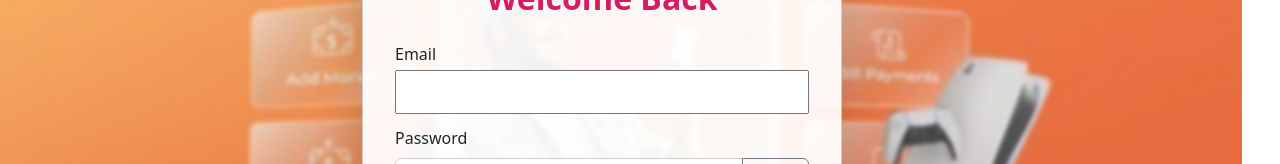
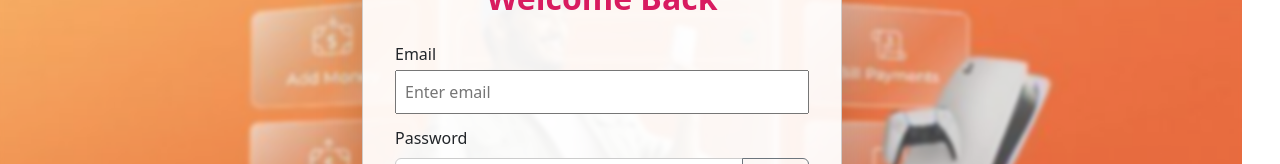
Before and after one commit to Sugam33/mini-ecommerce-project, a React (Vite) app in the folder frontend/: page /login in a window 1280 px wide. Shown: the part 343-507 px from the top of the page. Built offline with nearby package versions, Linux system fonts and the light colour scheme; no server answers.

Commit message:
tweaked signup and login input forms

```diff
--- a/frontend/src/components/InputForm.jsx
+++ b/frontend/src/components/InputForm.jsx
@@ -1,11 +1,12 @@
 import React from 'react';
 
-const InputForm = ({ label, type, value, onChange }) => (
+const InputForm = ({ label, type, value, onChange, placeholder }) => (
   <div style={{ marginBottom: '12px' }}>
     <label>{label}</label>
     <input
       type={type}
       value={value}
+      placeholder={placeholder}
       onChange={(e) => onChange(e.target.value)}
       required
       style={{ width: '100%', padding: '8px', marginTop: '4px' }}
--- a/frontend/src/pages/Login.jsx
+++ b/frontend/src/pages/Login.jsx
@@ -32,7 +32,7 @@ const Login = () => {
       <div className="card shadow-lg">
         <h2 className="text-center mb-4">Welcome Back</h2>
         <form onSubmit={handleSubmit}>
-          <InputForm label="Email" type="email" value={email} onChange={setEmail} />
+          <InputForm label="Email" type="email" value={email} onChange={setEmail} placeholder="Enter email" />
 
           <div className="mb-3">
             <label className="form-label">Password</label>
--- a/frontend/src/pages/Signup.jsx
+++ b/frontend/src/pages/Signup.jsx
@@ -35,8 +35,8 @@ const Signup = () => {
       <div className="card shadow-lg">
         <h2 className="text-center mb-4">Create Account</h2>
         <form onSubmit={handleSubmit}>
-          <InputForm label="Name" type="text" value={name} onChange={setName} />
-          <InputForm label="Email" type="email" value={email} onChange={setEmail} />
+          <InputForm label="Name" type="text" value={name} onChange={setName} placeholder="Enter your name"/>
+          <InputForm label="Email" type="email" value={email} onChange={setEmail} placeholder="Enter your email" />
 
           <div className="mb-3">
             <label className="form-label">Password</label>
```
